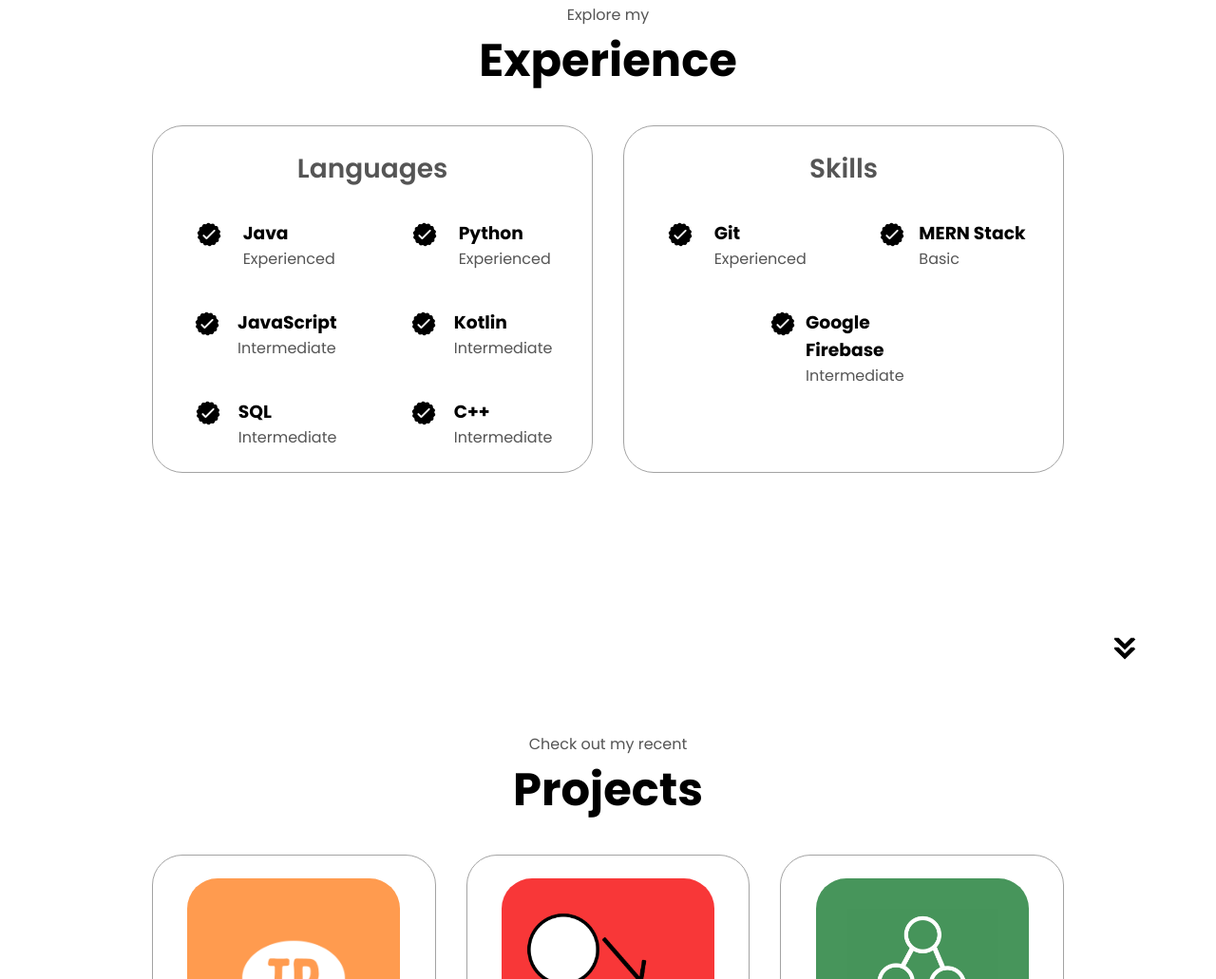
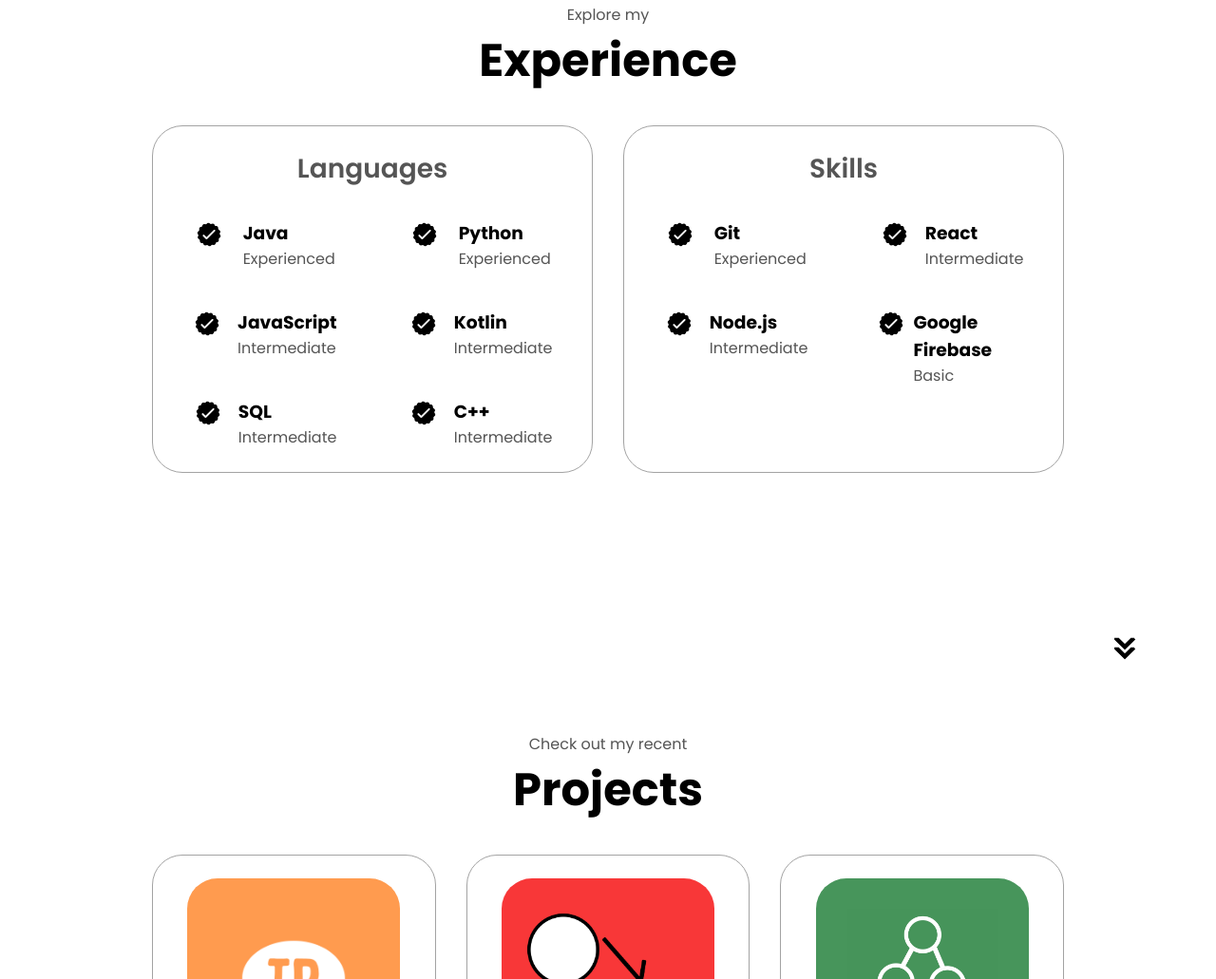
Before and after one commit to ktrlim/site, a plain HTML site: page index.html in a window 1280 px wide. Shown: the part 1693-2724 px from the top of the page at 95% size. Drawn offline with Linux system fonts and the light colour scheme.

Commit message:
updated skills section

```diff
--- a/index.html
+++ b/index.html
@@ -218,8 +218,19 @@
                                     class="icon"
                                 />
                                 <div>
-                                    <h3>MERN Stack</h3>
-                                    <p>Basic</p>
+                                    <h3>React</h3>
+                                    <p>Intermediate</p>
+                                </div>
+                            </article>
+                            <article>
+                                <img
+                                    src="./assets/checkmark.png"
+                                    alt="experience icon"
+                                    class="icon"
+                                />
+                                <div>
+                                    <h3>Node.js</h3>
+                                    <p>Intermediate</p>
                                 </div>
                             </article>
                             <article>
@@ -230,7 +241,7 @@
                                 />
                                 <div>
                                     <h3>Google Firebase</h3>
-                                    <p>Intermediate</p>
+                                    <p>Basic</p>
                                 </div>
                             </article>
                         </div>
```
